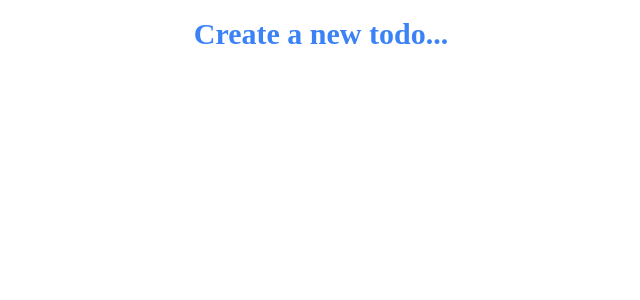
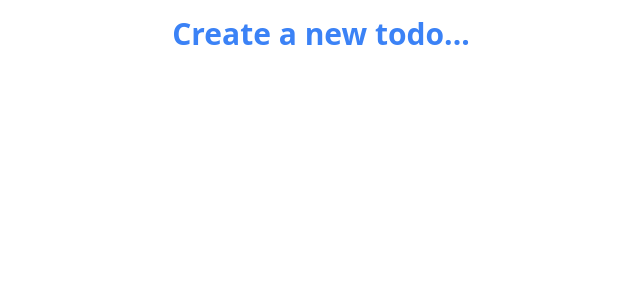
Before and after one commit to Warisaremou/Todo-app, a React (Create React App) app: page / in a window 1280 px wide. Shown: the top 300 px of the page, without its empty margins (319-959 px from the left). Built offline with nearby package versions, Linux system fonts and the light colour scheme; the HTML template or start-up script is replaced by a standard one.

Commit message:
Adding darkMode and changing the font-family

```diff
--- a/tailwind.config.js
+++ b/tailwind.config.js
@@ -1,12 +1,13 @@
 /** @type {import('tailwindcss').Config} */
 module.exports = {
+  darkMode: "class",
   content: [
     "./src/**/*.{js,jsx,ts,tsx}",
     ],
   theme: {
     extend: {},
     fontFamily: {
-      poppins: ["Caudex, serif"],
+      caudex: ["Caudex, serif"],
     },
   },
   plugins: [],
```
